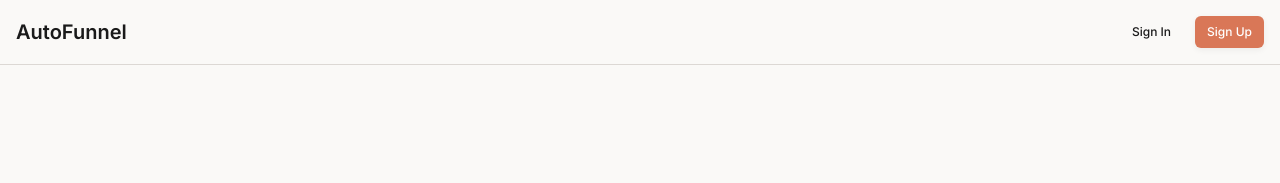
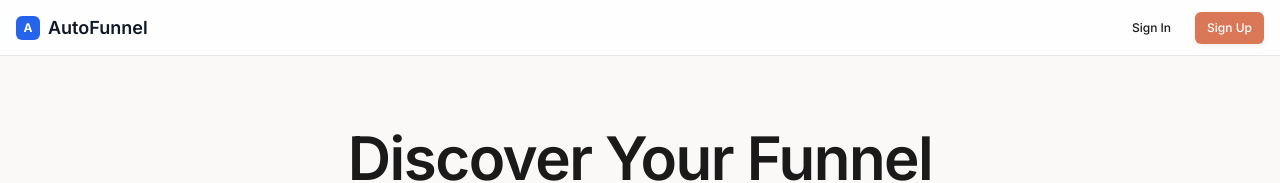
Before and after one commit to marcosvb1/autofunnel-analytics, a Next.js app: page / in a window 1280 px wide. Shown: the top 183 px of the page. Built offline with nearby package versions, Linux system fonts and the light colour scheme; no server answers.

Commit message:
feat(nav): refactor Navbar with fixed positioning, glassmorphism, and user menu

```diff
--- a/src/components/nav/navbar.tsx
+++ b/src/components/nav/navbar.tsx
@@ -1,40 +1,46 @@
 'use client'
 
 import Link from 'next/link'
+import { usePathname } from 'next/navigation'
+import UserMenu from './user-menu'
+import { useAuth } from '@/hooks/use-auth'
 import { Button } from '@/components/ui/button'
-import { useAuth } from '@/hooks/use-auth'
 
 export default function Navbar() {
-  const { user, logout } = useAuth()
+  const { user } = useAuth()
+  const pathname = usePathname()
 
   return (
-    <nav className="border-b border-border-default bg-bg-elevated">
-      <div className="container mx-auto px-4 h-16 flex items-center justify-between">
-        <Link href="/" className="font-semibold text-xl text-text-primary hover:text-primary transition-colors">
+    <nav className="fixed top-0 left-0 right-0 h-14 bg-white/80 backdrop-blur-md border-b border-gray-200 z-50">
+      <div className="container mx-auto px-4 h-full flex items-center justify-between">
+        {/* Left: Logo + Brand */}
+        <Link
+          href="/"
+          className="flex items-center gap-2 font-semibold text-lg text-gray-900 hover:text-blue-600 transition-colors"
+        >
+          <div className="w-6 h-6 bg-blue-600 rounded-md flex items-center justify-center">
+            <span className="text-white text-xs font-bold">A</span>
+          </div>
           AutoFunnel
         </Link>
 
-        <div className="flex items-center gap-3">
-          {user ? (
-            <>
-              <Link href="/dashboard">
-                <Button variant="ghost" size="sm">Dashboard</Button>
-              </Link>
-              <Button variant="outline" size="sm" onClick={logout}>
-                Sign Out
+        {/* Right: User Menu or Auth Buttons */}
+        {user ? (
+          <UserMenu />
+        ) : (
+          <div className="flex items-center gap-3">
+            <Link href="/auth/login">
+              <Button variant="ghost" size="sm">
+                Sign In
               </Button>
-            </>
-          ) : (
-            <>
-              <Link href="/auth/login">
-                <Button variant="ghost" size="sm">Sign In</Button>
-              </Link>
-              <Link href="/auth/signup">
-                <Button size="sm">Sign Up</Button>
-              </Link>
-            </>
-          )}
-        </div>
+            </Link>
+            <Link href="/auth/signup">
+              <Button size="sm">
+                Sign Up
+              </Button>
+            </Link>
+          </div>
+        )}
       </div>
     </nav>
   )
```
